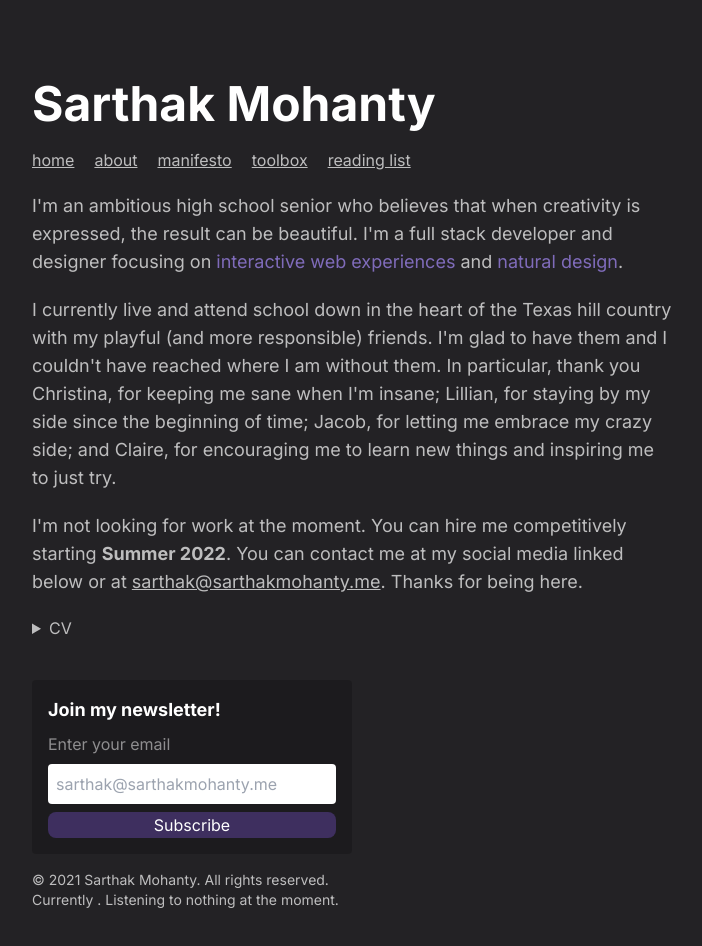
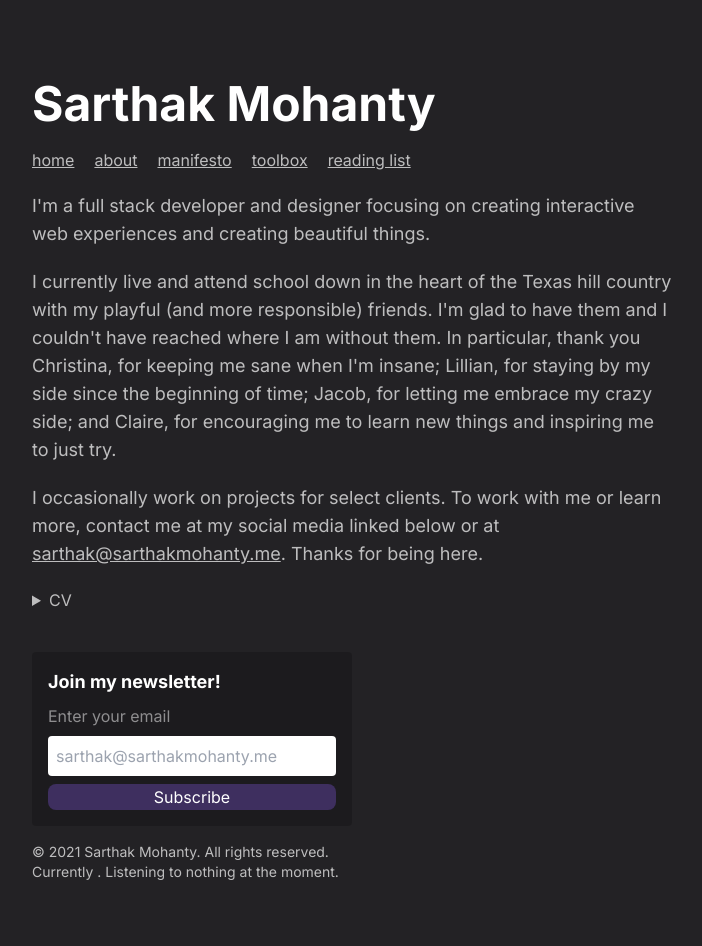
Before and after one commit to sarthaktexas/website-v3, a Next.js app: page / in a window 1280 px wide. Shown: the top 946 px of the page, without its empty margins (288-990 px from the left). After the commit the page ends 922 px from the top, so only its background shows below. Built offline with nearby package versions, Linux system fonts and the light colour scheme; no server answers.

Commit message:
add some stuff

```diff
--- a/pages/index.js
+++ b/pages/index.js
@@ -11,9 +11,9 @@ export default function Home() {
         <section className="flex flex-col space-y-5">
           <h1 className="font-bold text-5xl">Sarthak Mohanty</h1>
           <Nav />
-          <p className="p">I'm an ambitious high school senior who believes that when creativity is expressed, the result can be beautiful. I'm a full stack developer and designer focusing on <span>interactive web experiences</span> and <span>natural design</span>.</p>
+          <p className="p">I'm a full stack developer and designer focusing on creating interactive web experiences and creating beautiful things.</p>
           <p className="p">I currently live and attend school down in the heart of the Texas hill country with my playful (and more responsible) friends. I'm glad to have them and I couldn't have reached where I am without them. In particular, thank you Christina, for keeping me sane when I'm insane; Lillian, for staying by my side since the beginning of time; Jacob, for letting me embrace my crazy side; and Claire, for encouraging me to learn new things and inspiring me to just try.</p>
-          <p className="p">I'm not looking for work at the moment. You can hire me competitively starting <b>Summer 2022</b>. You can contact me at my social media linked below or at <a className="pointer-events-auto" href="mailto:sarthak@sarthakmohanty.me" target="_blank">sarthak@sarthakmohanty.me</a>. Thanks for being here.</p>
+          <p className="p">I occasionally work on projects for select clients. To work with me or learn more, contact me at my social media linked below or at <a className="pointer-events-auto" href="mailto:sarthak@sarthakmohanty.me" target="_blank">sarthak@sarthakmohanty.me</a>. Thanks for being here.</p>
           <details className="pointer-events-auto pb-10">
             <summary className="opacity-70">CV</summary>
             <h1 className="cv-heading">
@@ -52,6 +52,7 @@ export default function Home() {
             <li><a href="https://github.com/sarthaktexas" target="_blank">GitHub</a>, <a href="https://dribbble.com/sarthakmohanty">Dribbble</a>, <a href="https://figma.com/@srtk">Figma</a></li>
             <li><a href="https://linkedin.com/in/sarthaktexas" target="_blank">LinkedIn</a>, <a href="https://medium.com/@sarthaktexas" target="_blank">Medium</a>, <a href="https://twitter.com/sarthaktexas" target="_blank">Twitter</a>, <a href="https://instagram.com/sarthakmohan.ty" target="_blank">Instagram</a></li>
             <li>Email me at <a href="mailto:sarthak@sarthakmohanty.me" target="_blank">sarthak@sarthakmohanty.me</a></li>
+            <li><a href="https://are.na/sarthak-mohanty" target="_blank">are.na</a>, <a href="https://futureland.tv/srtk">Futureland</a>, <a href="https://strava.com/athletes/sarthaktexas">Strava</a></li>
             <h1 className="cv-heading">
               Previous
             </h1>
```
